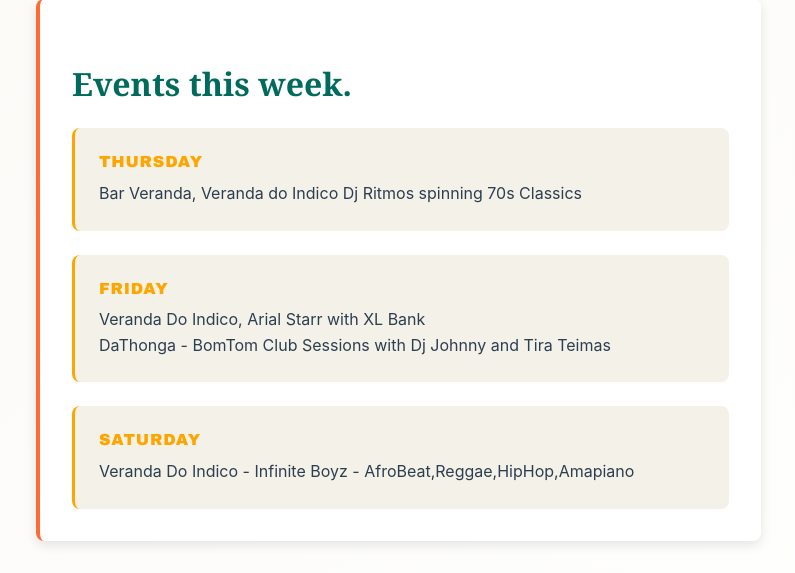
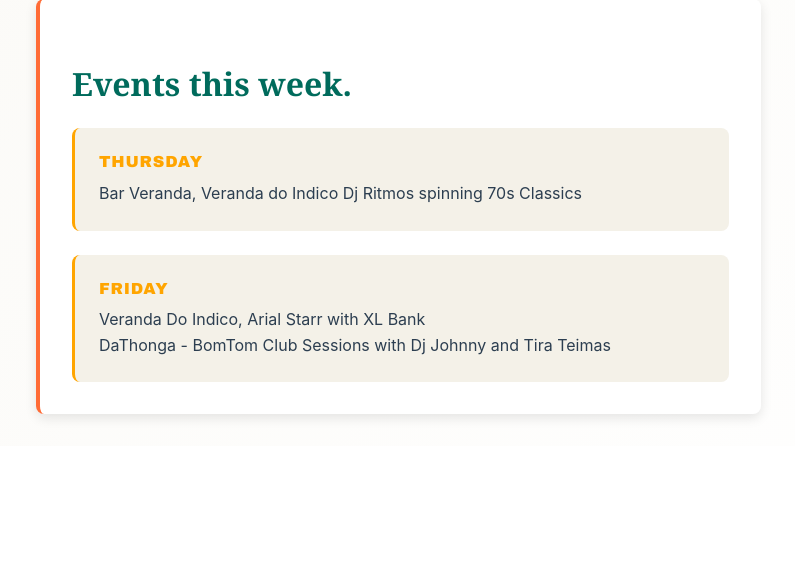
Before and after one commit to DevSpaceML/gemapp, a Flask app: page /activities in a window 1280 px wide. Shown: the part 3629-4202 px from the top of the page, without its empty margins (36-831 px from the left). After the commit the page ends 4051 px from the top, so only its background shows below. Run offline with Flask 3, Linux system fonts and the light colour scheme; some libraries are stand-ins or nearby versions.

Commit message:
update 1945

```diff
--- a/templates/activities.html
+++ b/templates/activities.html
@@ -56,10 +56,6 @@
 				Veranda Do Indico, Arial Starr with XL Bank<br>
 				DaThonga - BomTom Club Sessions with Dj Johnny and Tira Teimas
 			</li>
-			<li>
-				<h3>Saturday</h3>
-				Veranda Do Indico - Infinite Boyz - AfroBeat,Reggae,HipHop,Amapiano
-			</li>
 		</ul>
 	</div>
 </div>
```
